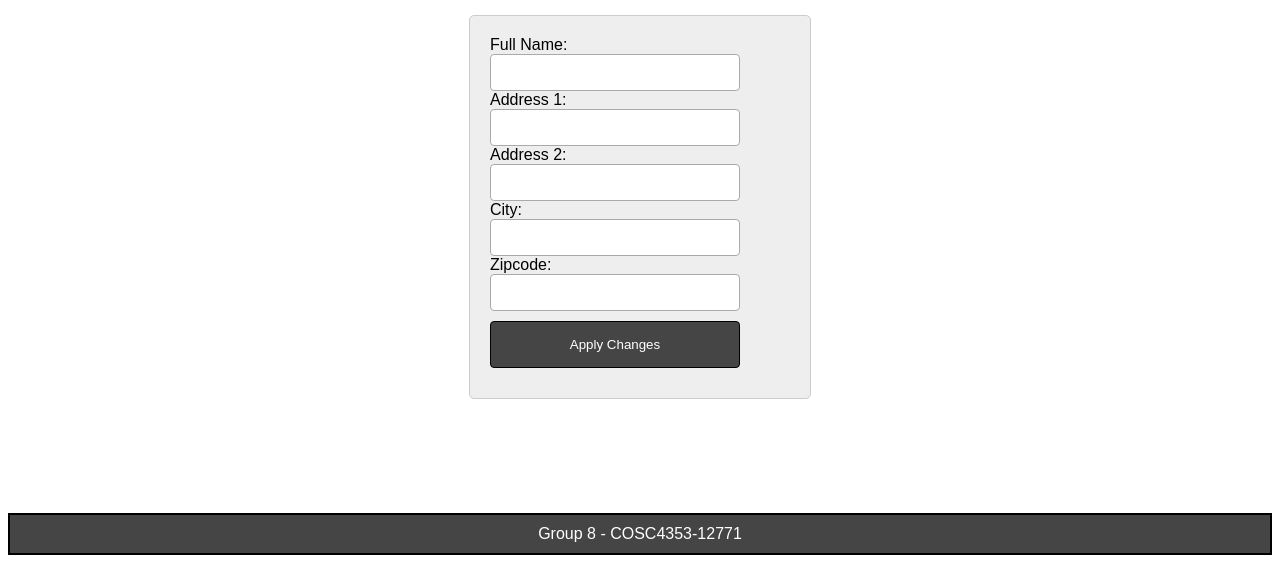
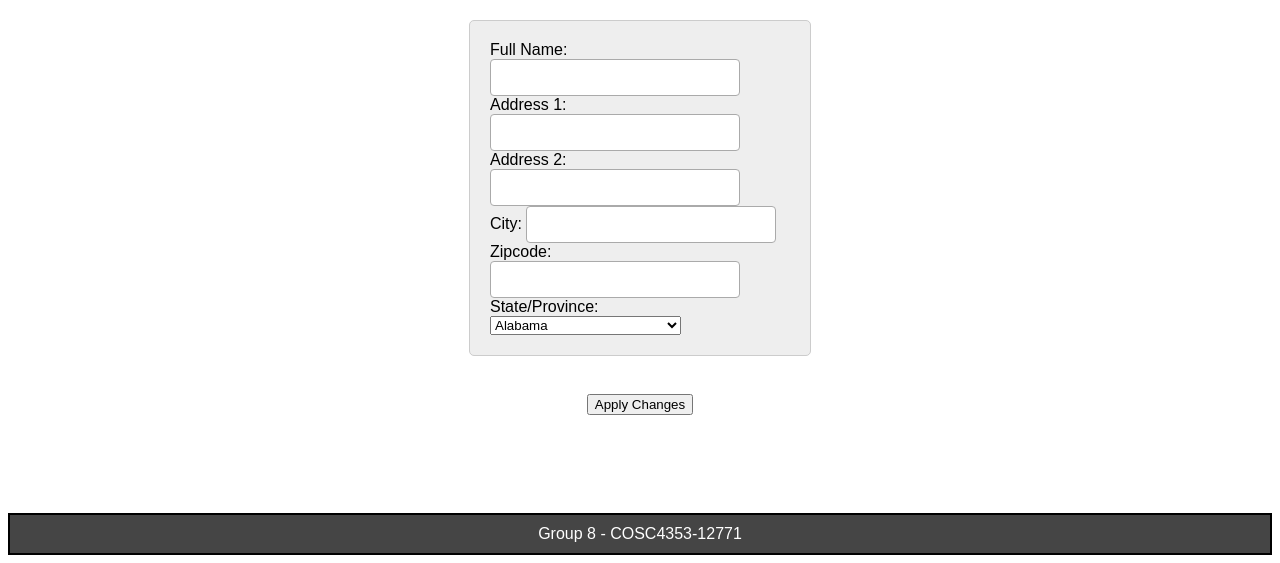
Before and after one commit to Angel-Sharma/COSC4353, a plain HTML site: page Assignment 2/resources/user/update.html in a window 1280 px wide. Shown: the part 253-816 px from the top of the page. Drawn offline with Linux system fonts and the light colour scheme.

Commit message:
Update update.html

```diff
--- a/Assignment 2/resources/user/update.html
+++ b/Assignment 2/resources/user/update.html
@@ -70,7 +70,7 @@
 
             <!-- Populate with prior values if they already defined. -->
             <label for="city">City:</label>
-            <br />
+
             <input
               type="text"
               id="city"
@@ -90,7 +90,77 @@
               required
             />
             <br />
+
+            <!-- State Dropdown Menu. -->
+            <label for="state">State/Province:</label>
+            <form>
+                 <select name = "state" id = "state">
+                    <option value = "Alabama">Alabama</option>
+                    <option value = "Alaska">Alaska</option>
+                    <option value = "Arizona">Arizona</option>
+                    <option value = "Arkansas">Arkansas</option>
+                    <option value = "California">California</option>
+                    <option value = "Colorado">Colorado</option>
+                    <option value = "Connecticut">Connecticut</option>
+                    <option value = "Delaware">Delaware</option>
+                    <option value = "Florida">Florida</option>
+                    <option value = "Georgia">Georgia</option>
+                    <option value = "Hawaii">Hawaii</option>
+                    <option value = "Idaho">Idaho</option>
+                    <option value = "Illinois">Illinois</option>
+                    <option value = "Indiana">Indiana</option>
+                    <option value = "Iowa">Iowa</option>
+                    <option value = "Kansas">Kansas</option>
+                    <option value = "Kentucky">Kentucky</option>
+                    <option value = "Louisiana">Louisiana</option>
+                    <option value = "Maine">Maine</option>
+                    <option value = "Maryland">Maryland</option>
+                    <option value = "Massachusetts">Massachusetts</option>
+                    <option value = "Michigan">Michigan</option>
+                    <option value = "Minnesota">Minnesota</option>
+                    <option value = "Mississippi">Mississippi</option>
+                    <option value = "Missouri">Missouri</option>
+                    <option value = "Montana">Montana</option>
+                    <option value = "Nebraska">Nebraska</option>
+                    <option value = "Nevada">Nevada</option>
+                    <option value = "New Hampshire">New Hampshire</option>
+                    <option value = "New Jersey">New Jersey</option>
+                    <option value = "New Mexico">New Mexico</option>
+                    <option value = "New York">New York</option>
+                    <option value = "North Carolina">North Carolina</option>
+                    <option value = "North Dakota">North Dakota</option>
+                    <option value = "Ohio">Ohio</option>
+                    <option value = "Oklahoma">Oklahoma</option>
+                    <option value = "Oregon">Oregon</option>
+                    <option value = "Pennsylvania">Pennsylvania</option>
+                    <option value = "Rhode Island">Rhode Island</option>
+                    <option value = "South Carolina">South Carolina</option>
+                    <option value = "South Dakota">South Dakota</option>
+                    <option value = "Tennessee">Tennessee</option>
+                    <option value = "Texas">Texas</option>
+                    <option value = "Utah">Utah</option>
+                    <option value = "Vermont">Vermont</option>
+                    <option value = "Virginia">Virginia</option>
+                    <option value = "Washington">Washington</option>
+                    <option value = "West Virginia">West Virginia</option>
+                    <option value = "Wisconsin">Wisconsin</option>
+                    <option value = "Wyoming">Wyoming</option>
+                    <option value = " "></option>
+                    <option value = "Alberta">Alberta</option>
+                    <option value = "British Columbia">British Columbia</option>
+                    <option value = "Manitoba">Manitoba</option>
+                    <option value = "New Brunswick">New Brunswick</option>
+                    <option value = "Newfoundland and Labrador">Newfoundland and Labrador</option>
+                    <option value = "Nova Scotia">Nova Scotia</option>
+                    <option value = "Ontario">Ontario</option>
+                    <option value = "Prince Edward Island">Prince Edward Island</option>
+                    <option value = "Quebec">Quebec</option>
+                    <option value = "Saskatchewan">Saskatchewan</option>
+                 </select>
+            </form>
+
           </div>
+          <br />
 
           <!-- Submit button.-->
           <div class="form-submit">
```
